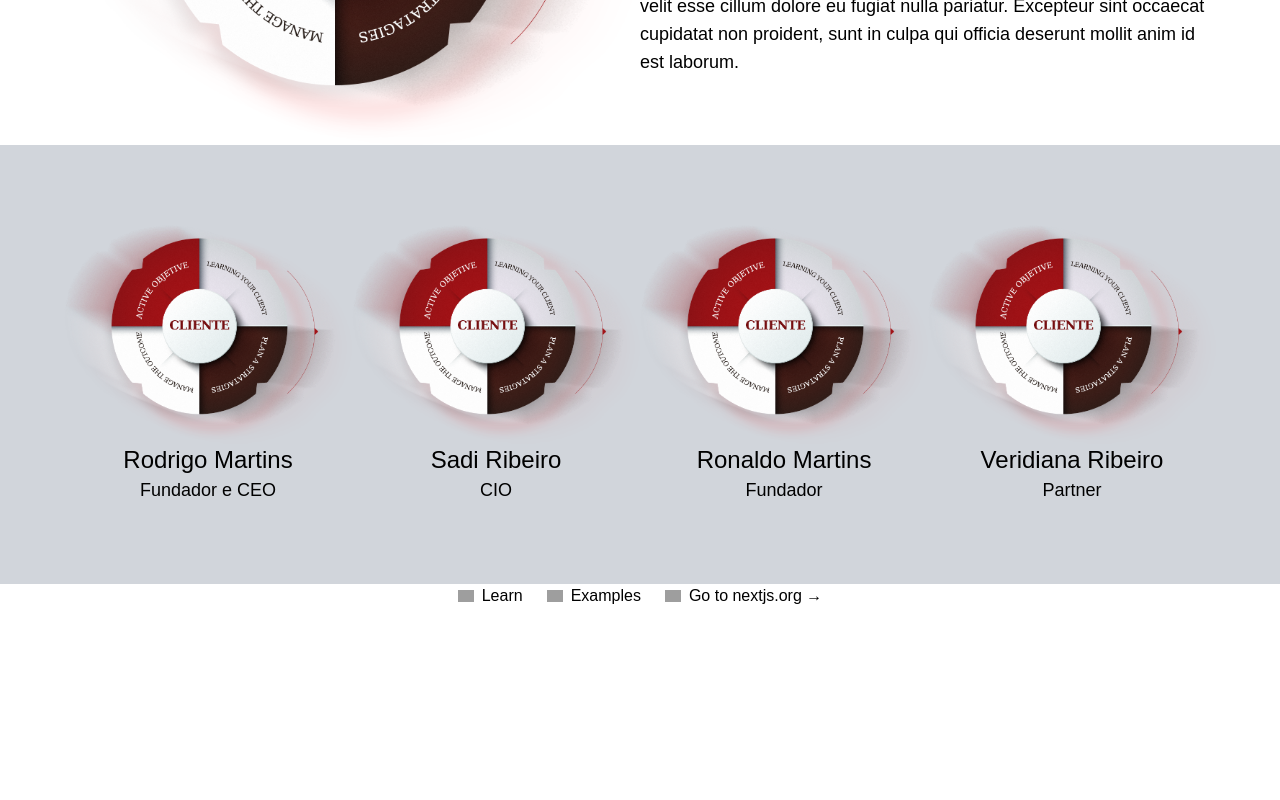
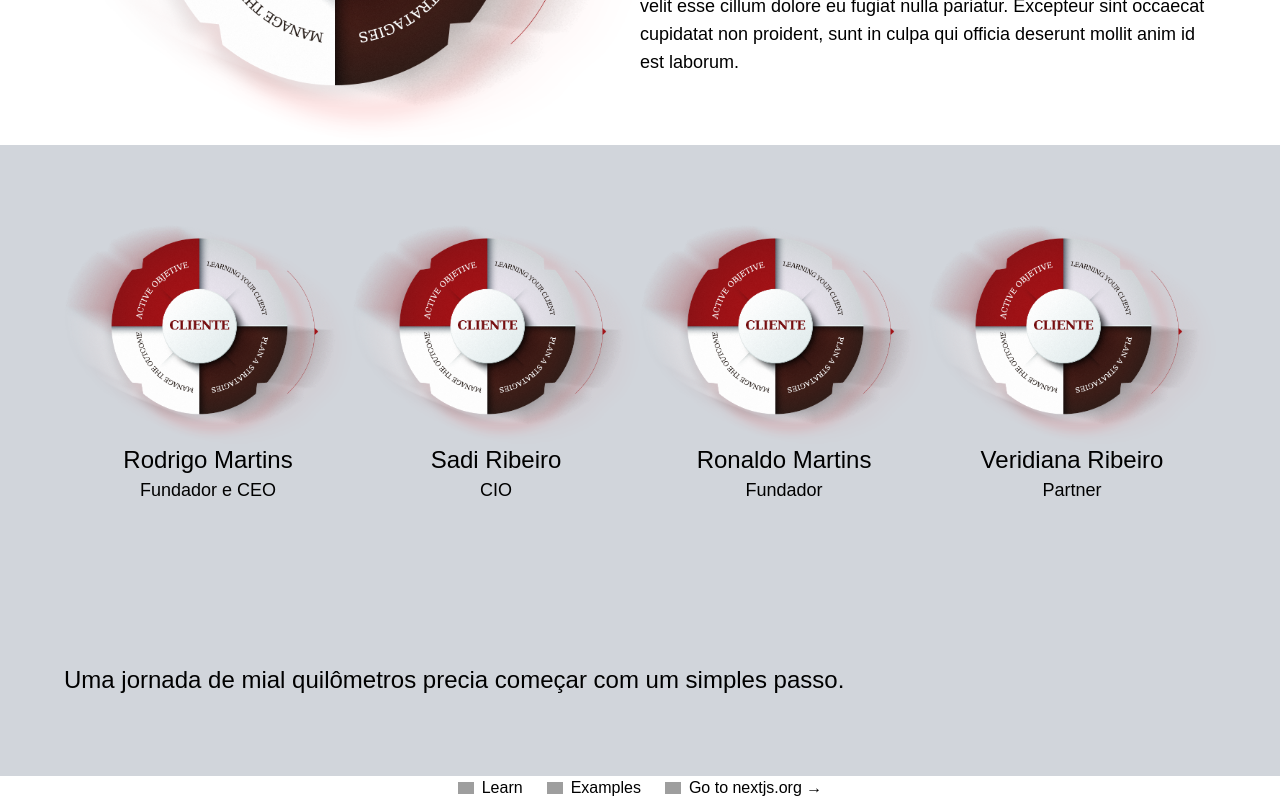
Before and after one commit to difusaowebuser/ripol-alliance-assessoria-de-investimentos-web, a Next.js app: page / in a window 1280 px wide. Shown: the part 5156-5956 px from the top of the page. Before the commit the page ends 5764 px from the top, so only its background shows below. Built offline with nearby package versions, Linux system fonts and the light colour scheme; grey boxes are pictures that could not be loaded.

Commit message:
feat: phrase section will be added.

```diff
--- a/src/app/page.tsx
+++ b/src/app/page.tsx
@@ -3,6 +3,7 @@ import Image from "next/image";
 import { HeroSection } from "@/components/ecosystems/HeroSection";
 import { SectionGestaoPatrimonial } from "@/components/ecosystems/SectionGestaoPatrimonial";
 import { SectionProfessionals } from "@/components/ecosystems/SectionProfessionals";
+import { SectionPhrase } from "@/components/ecosystems/SectionPhrase";
 
 export default function Home() {
   return (
@@ -387,6 +388,7 @@ export default function Home() {
         </section>
         <SectionGestaoPatrimonial />
         <SectionProfessionals />
+        <SectionPhrase />
       </main>
       <footer className="row-start-3 flex gap-6 flex-wrap items-center justify-center">
         <a
--- /dev/null
+++ b/src/components/ecosystems/SectionPhrase/index.tsx
@@ -0,0 +1,15 @@
+import * as React from "react";
+
+export const SectionPhrase = () => {
+  return (
+    <>
+      <section className="bg-gray-300 py-20">
+        <div className="container flex flex-col lg:flex-row mx-auto">
+          <h3 className="text-1xl lg:text-2xl">
+            Uma jornada de mial quilômetros precia começar com um simples passo.
+          </h3>
+        </div>
+      </section>
+    </>
+  );
+};
```
